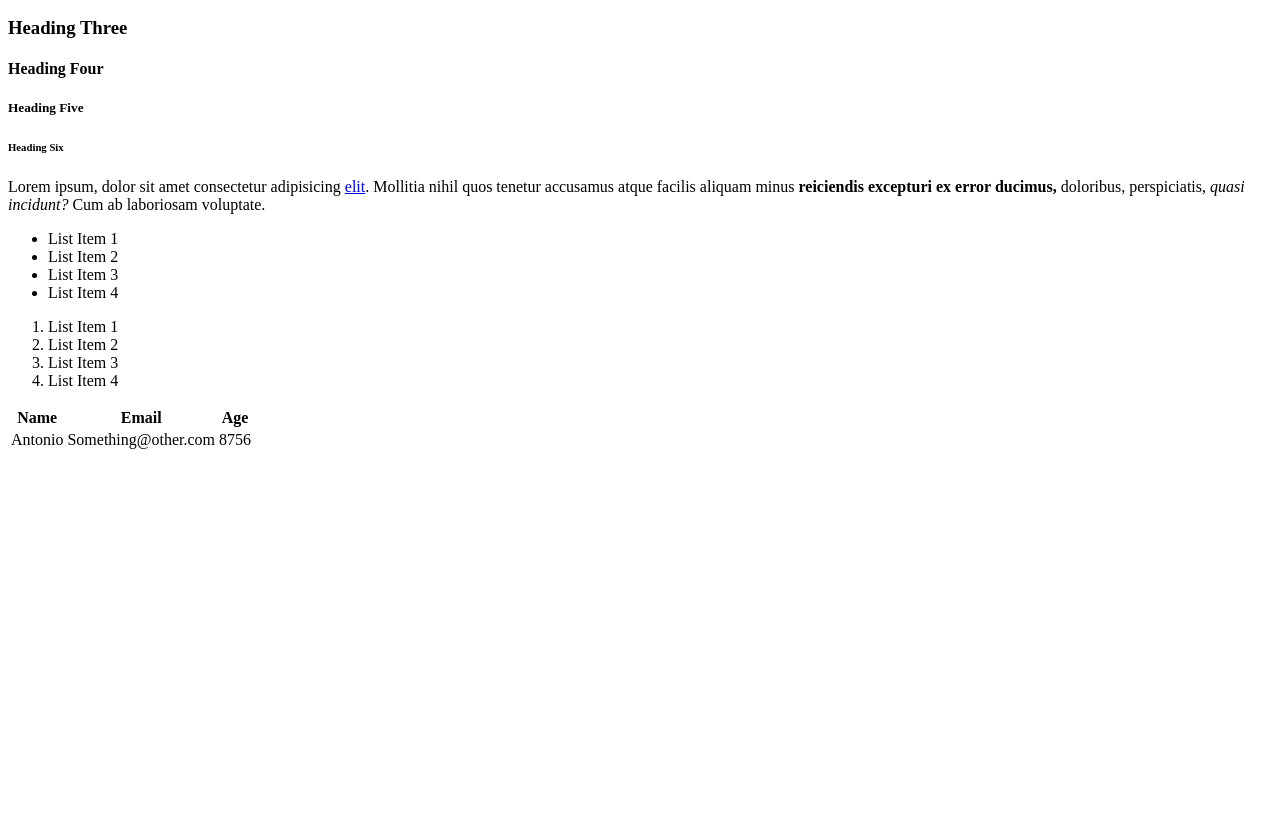
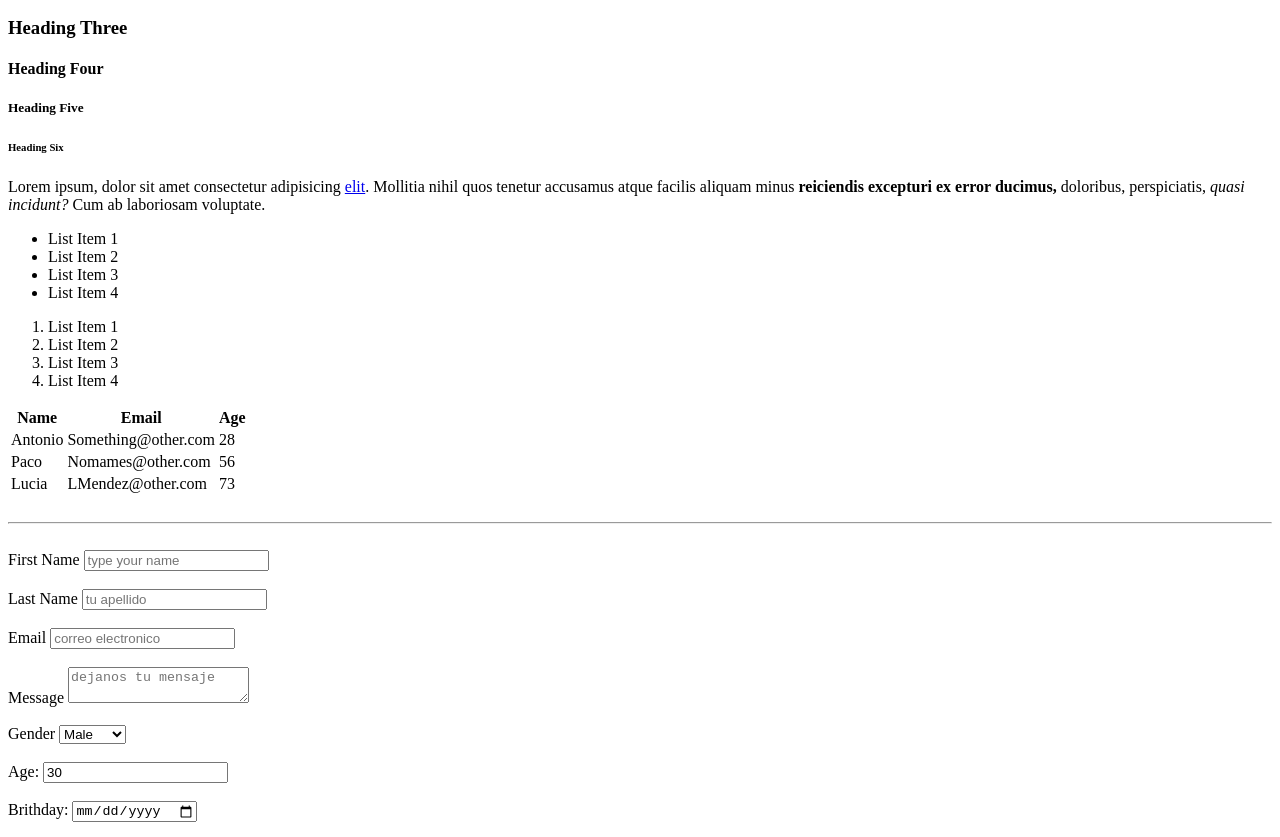
Before and after one commit to Tonybusta/VisualStudioCodeLinux, a plain HTML site: page PureHTML/index.html in a window 1280 px wide. Shown: the part 110-947 px from the top of the page. Before the commit the page ends 862 px from the top, so only its background shows below. Drawn offline with Linux system fonts and the light colour scheme.

Commit message:
casi termina el tutorial

```diff
--- a/PureHTML/index.html
+++ b/PureHTML/index.html
@@ -50,12 +50,80 @@
         <tr>
             <td>Antonio</td>
             <td>Something@other.com</td>
-            <td>8756</td>
+            <td>28</td>
+        </tr>
+        <tr>
+            <td>Paco</td>
+            <td>Nomames@other.com</td>
+            <td>56</td>
+        </tr>
+        <tr>
+            <td>Lucia</td>
+            <td>LMendez@other.com</td>
+            <td>73</td>
         </tr>
     </tbody>
 </table>
+<br>
+<!-- br is a line break, puts like an empty space between the lines-->
+<hr>
+<!-- hr is a horizontal rule which is a like a break-line-->
+<br>
+<!-- F O R M S-->
+<form action="process.php" method="POST">
+            <!-- Process.php it collects and sends saves data-->
+            <!-- POST adds data to datebase-->
+            <div>
+            <label>First Name</label>
+            <input type="text" name="firstName" placeholder="type your name">
+        </div>
+        <br>
+        <div>
+            <label>Last Name</label>
+            <input type="text" name="lastName" placeholder="tu apellido">
+        </div>
+        <br>
+        <div>
+            <label>Email</label>
+            <input type="email" name="email" placeholder="correo electronico">
+        </div>
+        <br>
+        <div>
+            <label>Message</label>
+            <textarea name="message" placeholder="dejanos tu mensaje"></textarea>
+        </div>
+        <br>
+        <div>
+            <label>Gender</label>
+            <select name="gender">
+            <option value="male">Male</option>
+            <option value="female">Female</option>
+            <option value="other">Other</option>
+        </select>
+        </div>
+        <br>
+        <div>
+            <label>Age:</label>
+            <input type="number" name="age" value="30">
+        </div>
+        <br>
+        <div>
+            <labe>Brithday:</label>
+                <input type="date" name="Brithday">
+        </div>
+        <br>
+        <input type="submit" name="submit" value="submit">
+    </form>
+    <!--Buttons-->
+    <br>
+    <button>Click Me</button>
+    <br>
 
-<div style="margin-top:300px"></div>
+    <!--I M A G E S-->
+<img src="images/maguito.png" alt="">
+<!-- images/maguito.png images es el folder donde esta la imagen-->
+
+            <div style="margin-top:300px"></div>
 </body>
 
 </html>
```
Also changed, not shown: PureHTML/images/maguito.png (added).
